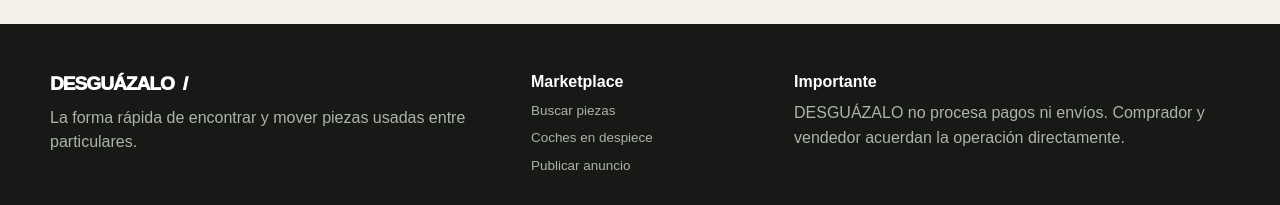
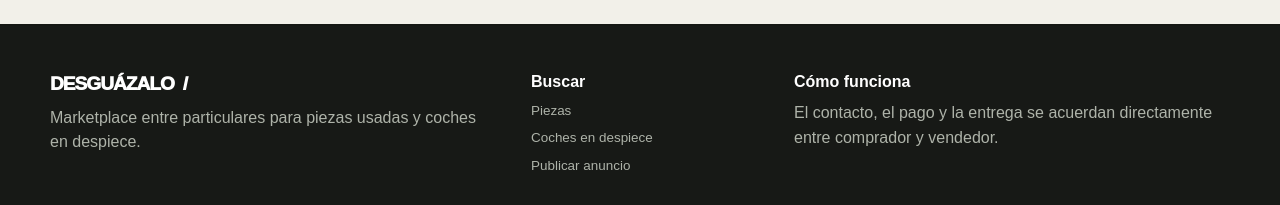
Before and after one commit to alexxarmaas/Proyectos, a Next.js app in the folder DESGUAZALO/: page / in a window 1280 px wide. Shown: the part 2854-3059 px from the top of the page. Built offline with nearby package versions, Linux system fonts and the light colour scheme; no server answers; the database is empty.

Commit message:
Tighten DESGUAZALO footer copy

```diff
--- a/DESGUAZALO/components/Footer.tsx
+++ b/DESGUAZALO/components/Footer.tsx
@@ -5,9 +5,9 @@ export function Footer() {
   return (
     <footer className="footer">
       <div className="shell footer-grid">
-        <div><Logo /><p>La forma rápida de encontrar y mover piezas usadas entre particulares.</p></div>
-        <div><strong>Marketplace</strong><Link href="/marketplace">Buscar piezas</Link><Link href="/marketplace?type=vehicle">Coches en despiece</Link><Link href="/publicar">Publicar anuncio</Link></div>
-        <div><strong>Importante</strong><p>DESGUÁZALO no procesa pagos ni envíos. Comprador y vendedor acuerdan la operación directamente.</p></div>
+        <div><Logo /><p>Marketplace entre particulares para piezas usadas y coches en despiece.</p></div>
+        <div><strong>Buscar</strong><Link href="/marketplace">Piezas</Link><Link href="/marketplace?type=vehicle">Coches en despiece</Link><Link href="/publicar">Publicar anuncio</Link></div>
+        <div><strong>Cómo funciona</strong><p>El contacto, el pago y la entrega se acuerdan directamente entre comprador y vendedor.</p></div>
       </div>
     </footer>
   );
```
